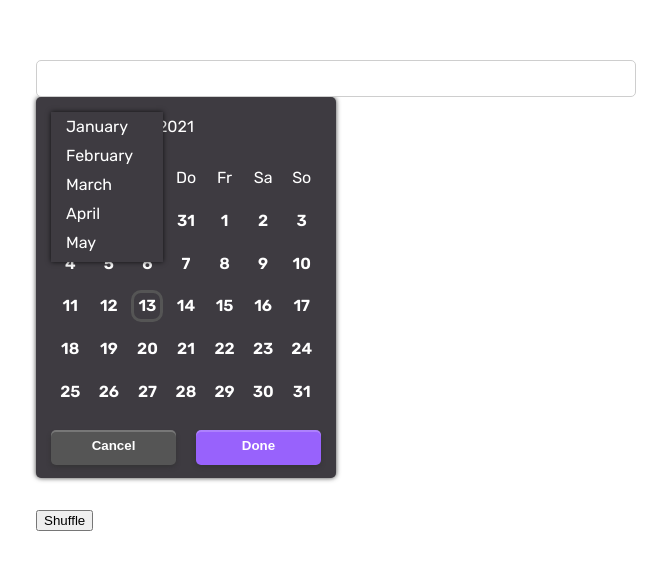
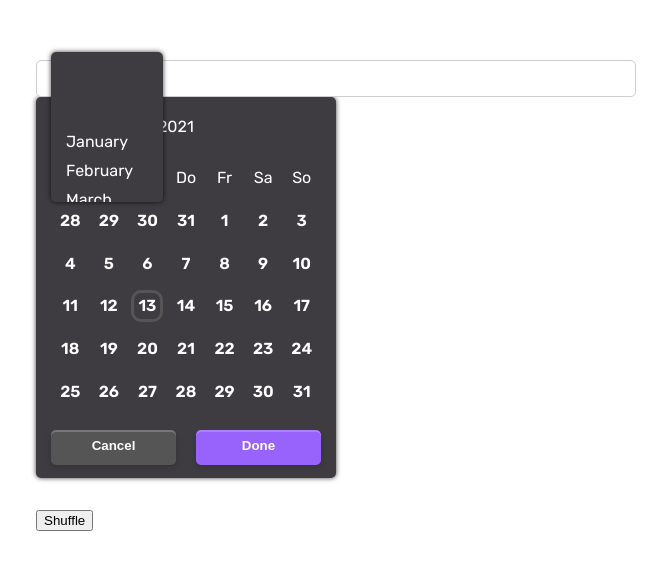
Before and after one commit to alexanderaeppli/Vue-Todo, a Vue app: page / in a window 1280 px wide. Both pictures are taken after a click on the element "January". Shown: the top 570 px of the page, without its empty margins (304-971 px from the left). Built offline with nearby package versions, Linux system fonts and the light colour scheme.

Commit message:
dropdown design

```diff
--- /dev/null
+++ b/jsconfig.json
@@ -0,0 +1,5 @@
+{
+  "include": [
+    "./src/**/*"
+  ]
+}
--- a/src/components/CalendarDatePicker.vue
+++ b/src/components/CalendarDatePicker.vue
@@ -2,23 +2,22 @@
   <div class="datepicker">
     <div class="datepicker__header">
       <dropdown :items="months" :selectedItemIndex="selectedMonth" @select="setMonth"></dropdown>
-      <dropdown :items="years" :selectedItemIndex="this.years.indexOf(this.selectedYear)"></dropdown>
+      <dropdown
+        :items="years"
+        :selectedItemIndex="this.years.indexOf(this.selectedYear)"
+        @select="setYear"
+      ></dropdown>
     </div>
     <div class="calendar">
       <div class="calendar__inner">
-        <div
-          class="calendar__date--title"
-          v-for="(dayString, index) in dayStrings"
-          :key="index"
-        >
+        <div class="calendar__date--title" v-for="(dayString, index) in dayStrings" :key="index">
           <span>{{ dayString }}</span>
         </div>
         <div
           class="calendar__date"
           :class="{
             'calendar__date--today': today.valueOf() === day.valueOf(),
-            'calendar__date--selected':
-              today.valueOf() === selectedDay.valueOf(),
+            'calendar__date--selected': today.valueOf() === selectedDay.valueOf(),
           }"
           @click="selectedDay = day"
           v-for="day in daysOfMonth"
@@ -29,8 +28,8 @@
       </div>
     </div>
     <div class="datepicker__footer">
-      <button class="datepicker__button--secondary">Cancel</button>
-      <button class="datepicker__button">Done</button>
+      <button class="button--secondary">Cancel</button>
+      <button class="button">Done</button>
     </div>
   </div>
 </template>
@@ -73,7 +72,10 @@ export default {
     },
     setMonth(index) {
       this.selectedMonth = index;
-    }
+    },
+    setYear(index) {
+      this.selectedYear = this.years[index];
+    },
   },
   computed: {
     daysOfMonth() {
@@ -107,6 +109,7 @@ export default {
     },
   },
   mounted() {
+    // Set current Month / Year
     this.selectedMonth = this.today.getMonth();
     this.selectedYear = this.today.getFullYear();
   },
@@ -137,8 +140,9 @@ export default {
     display: flex;
     justify-content: center;
   }
+}
 
-  &__button {
+.button {
   padding: 8px 20px 10px;
   margin-top: 2px;
   border-radius: 5px;
@@ -166,10 +170,7 @@ export default {
 
   &:hover,
   &:focus {
-      background-color: color.scale(
-        var.$color_primary--shading,
-        $lightness: 20%
-      );
+    background-color: color.scale(var.$color_primary--shading, $lightness: 20%);
 
     &::after {
       background-color: color.scale(var.$color_primary, $lightness: 20%);
@@ -177,7 +178,7 @@ export default {
   }
 
   &--secondary {
-      @extend .datepicker__button;
+    @extend .button;
     margin-left: unset;
     background-color: var.$color_grey--shading;
 
@@ -187,14 +188,10 @@ export default {
 
     &:hover,
     &:focus {
-        background-color: color.scale(
-          var.$color_grey--shading,
-          $lightness: 20%
-        );
+      background-color: color.scale(var.$color_grey--shading, $lightness: 20%);
 
       &::after {
         background-color: color.scale(var.$color_grey, $lightness: 20%);
-        }
       }
     }
   }
--- a/src/components/Dropdown.vue
+++ b/src/components/Dropdown.vue
@@ -1,16 +1,19 @@
 <template>
   <div class="dropdown" @click="toggleDropdown" ref="dropdown">
     <span class="dropdown__selected">{{ items[selectedItemIndex] }}</span>
-    <div v-show="listVisible" class="dropdown__list" name="index" id="">
+    <div v-show="listVisible" class="dropdown__list" ref="dropdown-list">
+      <div class="dropdown__list-inner" ref="dropdown-list-inner">
         <span
           class="dropdown__item"
           v-for="(item, index) in items"
           :key="index"
           :value="index"
-        @click="$emit('select', index)"
+          @click="pickItem(index)"
+          :ref="'dropdown-item-' + index"
         >
           {{ item }}
         </span>
+      </div>
     </div>
   </div>
 </template>
@@ -31,27 +34,32 @@ export default {
     toggleDropdown() {
       const self = this;
 
-      function eventListenerFunction(event) {
+      function eventListener(event) {
         if (!self.$refs['dropdown'].contains(event.target)) {
           self.listVisible = false;
-          console.log('click');
-          document.removeEventListener('click', eventListenerFunction, false);
+          document.removeEventListener('click', eventListener, false);
         }
       }
 
       if (!this.listVisible) {
         this.listVisible = true;
-        document.addEventListener('click', eventListenerFunction, false);
+        document.addEventListener('click', eventListener, false);
       } else {
         this.listVisible = false;
+        document.removeEventListener('click', eventListener, false);
       }
+
+      this.scrollList;
     },
+    pickItem(index) {
+      this.$emit('select', index);
+      this.scrollList(index);
     },
-  watch: {
-    listVisible() {
-      if (!this.listVisible) {
-        console.log('watcher');
-      }
+    scrollList(index = this.selectedItemIndex) {
+      console.log(index);
+      let list = this.$refs['dropdown-list'];
+      let item = this.$refs['dropdown-item-' + index];
+      list.scroll(0, item.offsetTop + item.offsetHeight / 2 - list.offsetHeight / 2 + 1);
     },
   },
 };
@@ -65,19 +73,30 @@ export default {
   cursor: pointer;
   padding: 5px 15px;
   color: white;
+  user-select: none;
 
   &__list {
-    display: inline;
-    display: flex;
-    flex-direction: column;
     position: absolute;
-    top: 0;
+    top: 50%;
+    transform: translateY(-50%);
     left: 0;
     box-shadow: 0px 0px 5px 0px rgba(0, 0, 0, 0.75);
     background-color: var.$color_background;
     z-index: 1;
     height: 150px;
     overflow-y: scroll;
+    border-radius: 5px;
+    scrollbar-width: none;
+
+    &::-webkit-scrollbar {
+      display: none;
+    }
+  }
+
+  &__list-inner {
+    display: flex;
+    flex-direction: column;
+    padding: 75px 0;
   }
 
   &__item {
```
Lines whose indentation alone changed are shown as unchanged.
